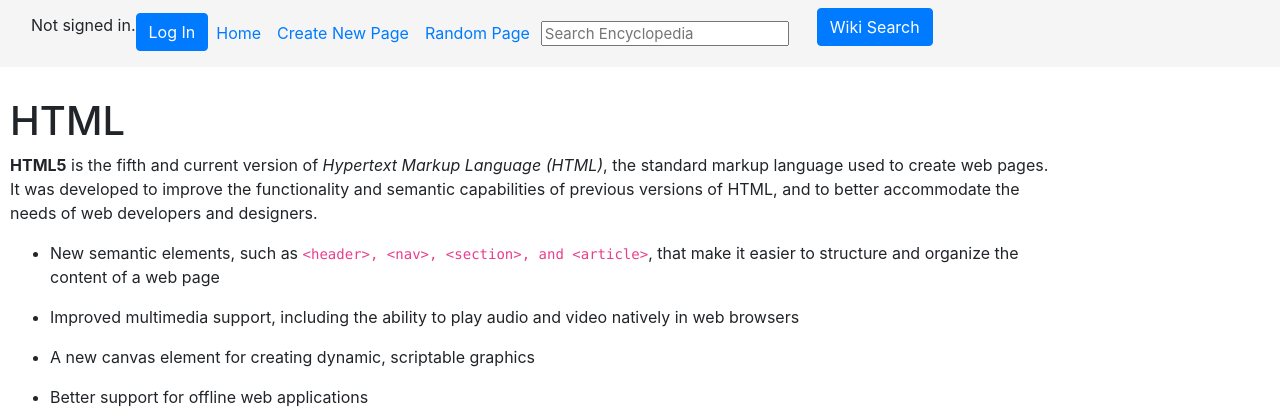
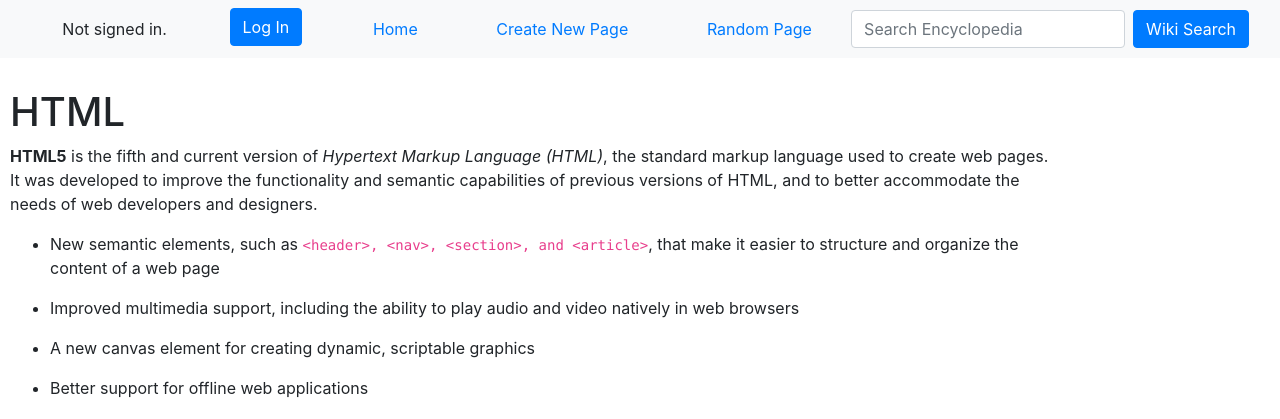
Before and after one commit to PrathamCodes1410/Openwiki, a Django app: page /wiki/HTML in a window 1280 px wide. Shown: the top 419 px of the page. Run offline with Django 3.2, Linux system fonts and the light colour scheme; data comes from the database, SQL or seed files in the repository; some libraries are stand-ins or nearby versions.

Commit message:
new updated layout html which justifies the navbar
after implementing it should look something like this

https://cdn.discordapp.com/attachments/897394092034646066/1069613373840433192/image.png

BE CAREFUL
review the code once i realized we just had to add flex-grow-1 in order to tell bootstrap to use all of the available space, you can try something similar with the login page as well

```diff
--- a/wiki/encyclopedia/templates/encyclopedia/layout.html
+++ b/wiki/encyclopedia/templates/encyclopedia/layout.html
@@ -12,14 +12,14 @@
 </head>
 
 <body>
-  <nav class="navbar navbar-expand-lg bg-body-tertiary" style="background-color: whitesmoke;">
+  <nav class="navbar navbar-expand-lg bg-light">
     <div class="container-fluid">
-      <button class="navbar-toggler" type="button" data-bs-toggle="collapse" data-bs-target="#navbarSupportedContent"
+      <button class="navbar-toggler" type="button" data-toggle="collapse" data-target="#navbarSupportedContent"
         aria-controls="navbarSupportedContent" aria-expanded="false" aria-label="Toggle navigation">
         <span class="navbar-toggler-icon"></span>
       </button>
       <div class="collapse navbar-collapse" id="navbarSupportedContent">
-        <ul class="navbar-nav me-auto mb-2 mb-lg-0">
+        <ul class="navbar-nav d-flex flex-grow-1 justify-content-around align-items-center">
           <li class="nav-item">
             <div>
               {% if request.user.is_authenticated %}
@@ -32,7 +32,7 @@
           <li class="nav-item">
             <div>
               {% if user.is_authenticated %}
-              <form action="{% url 'logout_view' %}">
+              <form class=" d-lg-flex"action="{% url 'logout_view' %}">
                 {% csrf_token %}
                 <button type="submit" class="btn btn-primary mb-1">Logout</button>
               </form>
@@ -51,21 +51,15 @@
             <a class="nav-link" href="{% url 'random' %}">Random Page</a>
           </li>
         </ul>
-        <form class="row g-3" action="{% url 'search' %}" method="post">
+        <form class="form-inline my-2 my-lg-0" action="{% url 'search' %}" method="post">
           {% csrf_token %}
-          <div class="col-auto" style="padding: 13px; margin-left: 5px;">
-            <input class="search" type="text" name="q" placeholder="Search Encyclopedia">
-          </div>
-          <div class="col-auto">
-            <button type="submit" class="btn btn-primary mb-2">Wiki Search</button>
-          </div>
+          <input class="form-control mr-sm-2" type="text" name="q" placeholder="Search Encyclopedia">
+          <button type="submit" class="btn btn-primary my-2 my-sm-0">Wiki Search</button>
         </form>
-        <div>
-          <!--<button onclick="toggleTheme()">Switch</button>-->
-        </div>
       </div>
     </div>
   </nav>
+
   {% block nav %}
   {% endblock %}
   </div>
```
